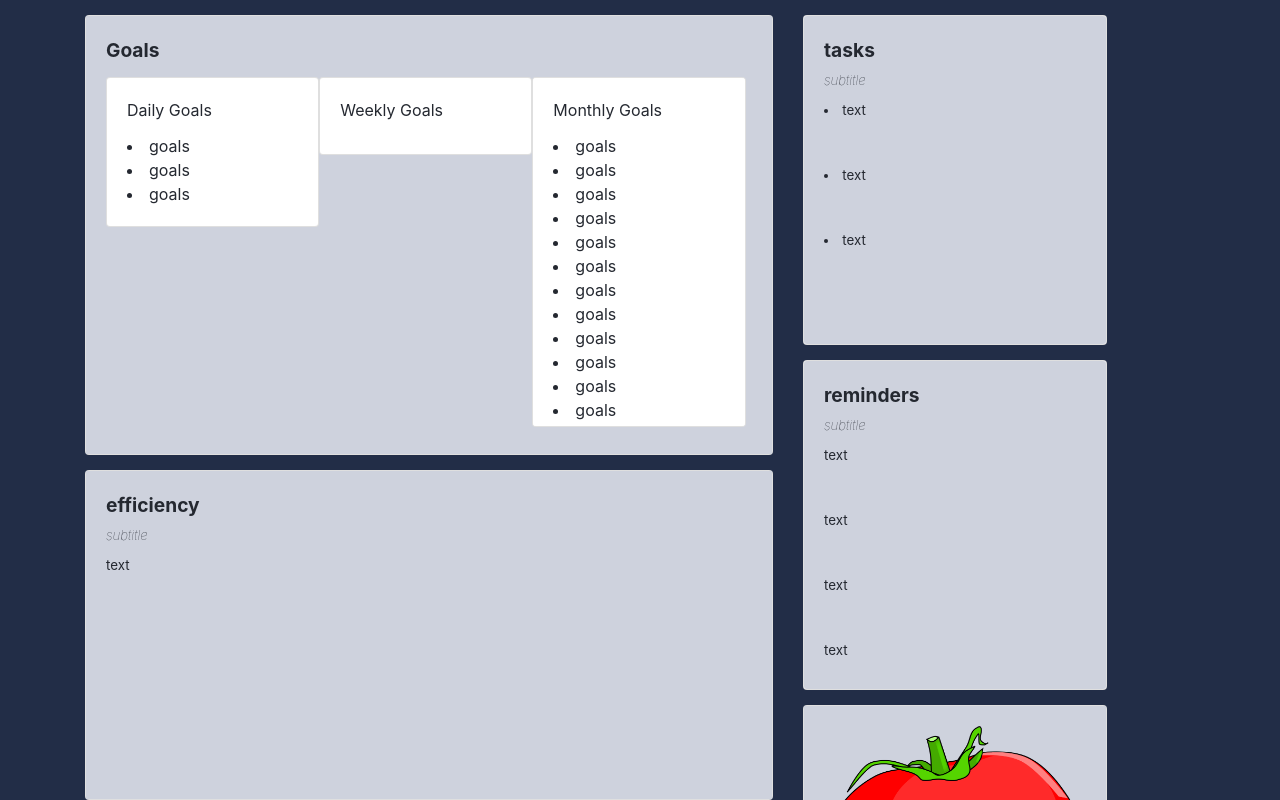
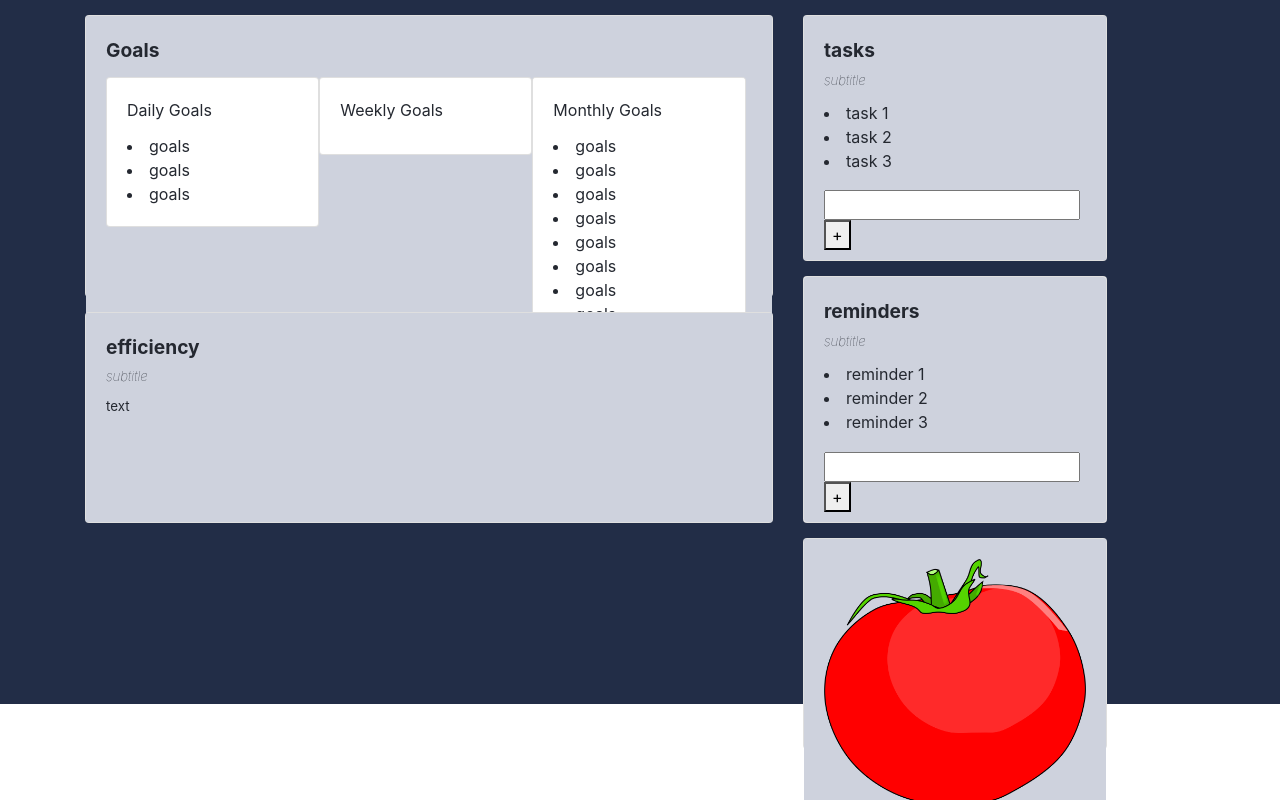
Before and after one commit to rjflanagan95/task-extension, a React (Create React App) app: page / in a window 1280 px wide. Shown: the top 800 px of the page. Built offline with nearby package versions, Linux system fonts and the light colour scheme.

Commit message:
added functionality to tasks and reminders, no data storage yet

```diff
--- a/src/components/reminders/index.js
+++ b/src/components/reminders/index.js
@@ -6,13 +6,31 @@ class Reminders extends Component {
   constructor(props) {
     super(props);
     this.state = {
-    //   title: this.props.title,
-    //   subtitle: this.props.subtitle,
-    //   text: this.props.text,
-    //   githubLink: this.props.githubLink,
-    //   hostLink: this.props.hostLink,
-    //   image: this.props.image
+      userInput: '',
+      reminders: ["reminder 1", "reminder 2", "reminder 3"]
     }
+  }
+
+  changeUserInput(input) {
+    this.setState({
+      userInput: input
+    });
+  }
+
+  addReminder(event) {
+    event.preventDefault();
+    console.log("hiya buddy");
+
+    let currentReminders = this.state.reminders;
+    let newReminder = this.state.userInput;
+
+    currentReminders.push(newReminder);
+
+    this.setState({
+      userInput: '',
+      reminders: currentReminders
+    });
+
   }
 
   render() {
@@ -22,12 +40,13 @@ class Reminders extends Component {
         <CardBody className="panelBody remindersBody">
           <CardTitle className="panelTitle remindersTitle">reminders</CardTitle>
           <CardSubtitle className="panelSubtitle remindersSubtitle">subtitle</CardSubtitle>
-          <CardText className="panelText remindersText">text</CardText>
-          <CardText className="panelText remindersText">text</CardText>
-          <CardText className="panelText remindersText">text</CardText>
-          <CardText className="panelText remindersText">text</CardText>
-          <CardText className="panelText remindersText">text</CardText>
-          <CardText className="panelText remindersText">text</CardText>
+          <div className="reminderList">
+            {this.state.reminders.map((val, index) => <li className="reminderItem" key={index}>{val}</li>)}
+          </div>
+          <div className="inputBox">
+            <input className="reminderInput" onChange={(e) => this.changeUserInput(e.target.value)} value={this.state.userInput} type="text"/>
+            <button className="addReminder" onClick={this.addReminder}>+</button>
+          </div>
         </CardBody>
       </Card>
     );
--- a/src/components/reminders/style.css
+++ b/src/components/reminders/style.css
@@ -1,6 +1,6 @@
 .remindersPanel {
     width: 19rem;
-    height: 30%;
+    height: 35%;
     overflow: scroll;
 }
 
@@ -24,3 +24,9 @@
     font-size: smaller;
     margin-bottom: 45px;
 }
+
+.inputBox {
+    position: absolute;
+    bottom: 10px;
+
+}
--- a/src/components/tasks/index.js
+++ b/src/components/tasks/index.js
@@ -6,18 +6,33 @@ class Tasks extends Component {
   constructor(props) {
     super(props);
     this.state = {
-    //   title: this.props.title,
-    //   subtitle: this.props.subtitle,
-    //   text: this.props.text,
-    //   githubLink: this.props.githubLink,
-    //   hostLink: this.props.hostLink,
-    //   image: this.props.image
+      userInput: '',
+      tasks: ["task 1", "task 2", "task 3"]
     }
+
+    this.addTask = this.addTask.bind(this);
+  }
+
+  changeUserInput(input) {
+    this.setState({
+      userInput: input
+    });
   }
 
   addTask(event) {
     event.preventDefault();
     console.log("hiya buddy");
+
+    let currentTasks = this.state.tasks;
+    let newTask = this.state.userInput;
+
+    currentTasks.push(newTask);
+
+    this.setState({
+      userInput: '',
+      tasks: currentTasks
+    });
+
     // chrome.storage.sync.set({"test": "test response"}, function() {
     //   chrome.storage.sync.get("test", function(items) {
     //     console.log(items);
@@ -31,9 +46,13 @@ class Tasks extends Component {
         <CardBody className="panelBody tasksBody">
           <CardTitle className="panelTitle tasksTitle">tasks</CardTitle>
           <CardSubtitle className="panelSubtitle tasksSubtitle">subtitle</CardSubtitle>
-          <li className="panelText tasksText" onClick={this.addTask}>text</li>
-          <li className="panelText tasksText" onClick={this.addTask}>text</li>
-          <li className="panelText tasksText" onClick={this.addTask}>text</li>
+          <div className="taskList">
+            {this.state.tasks.map((val, index) => <li className="taskItem" key={index}>{val}</li>)}
+          </div>
+          <div className="inputBox">
+            <input className="taskInput" onChange={(e) => this.changeUserInput(e.target.value)} value={this.state.userInput} type="text"/>
+            <button className="addTask" onClick={this.addTask}>+</button>
+          </div>
         </CardBody>
       </Card>
     );
--- a/src/components/tasks/style.css
+++ b/src/components/tasks/style.css
@@ -1,7 +1,6 @@
 .tasksPanel {
     width: 19rem;
-    height: 30%;
-    overflow: scroll;
+    height: 35%;
 }
 
 .tasksBody {
@@ -20,7 +19,18 @@
     padding-bottom: 10px;
 }
 
+.taskList {
+    height: 50%;
+    overflow: scroll;
+}
+
 .tasksText {
     font-size: smaller;
     margin-bottom: 45px;
 }
+
+.inputBox {
+    position: absolute;
+    bottom: 10px;
+    padding-top: 10px;
+}
```
